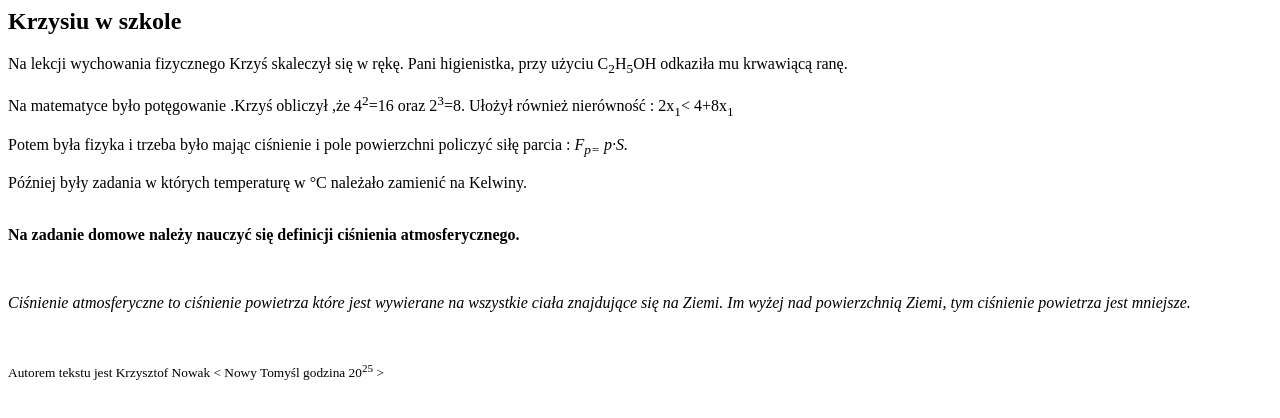
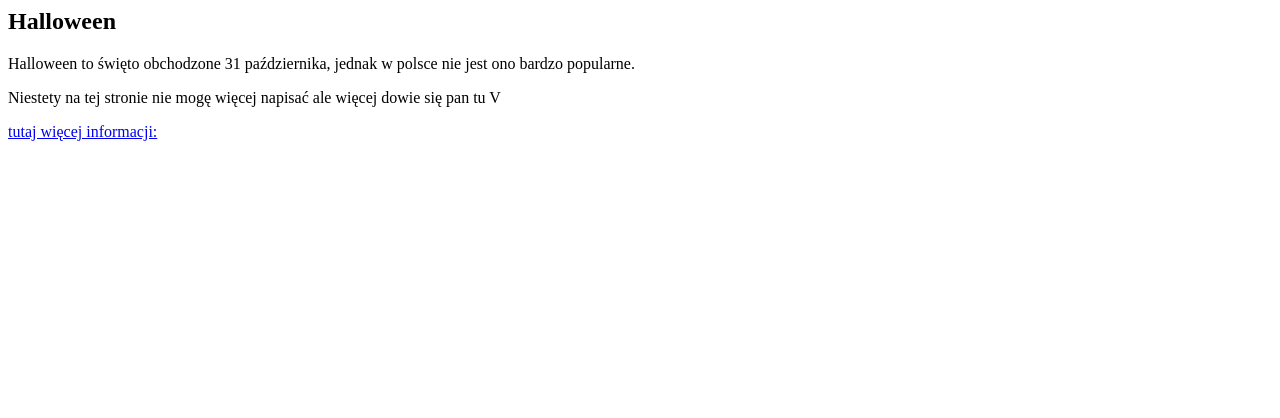
Before and after one commit to PawelekP/Halloween, a plain HTML site: page index.html in a window 1280 px wide. Drawn offline with Linux system fonts and the light colour scheme.

Commit message:
Update index.html

```diff
--- a/index.html
+++ b/index.html
@@ -1,23 +1,9 @@
 <body>
-    <strong><h2>Krzysiu w szkole</h2></strong>
+    <strong><h2>Halloween</h2></strong>
     <p></p>
-    <p>Na lekcji wychowania fizycznego Krzyś  skaleczył się w rękę. Pani higienistka, przy użyciu C<sub>2</sub>H<sub>5</sub>OH odkaziła mu krwawiącą ranę.</p>
+    <p>Halloween to święto obchodzone 31 października, jednak w polsce nie jest ono bardzo popularne.</p>
     <p></p>
-    <p>Na matematyce było potęgowanie .Krzyś obliczył ,że 4<sup>2</sup>=16 oraz 2<sup>3</sup>=8.  Ułożył również nierówność : 2x<sub>1</sub>&lt; 4+8x<sub>1</sub></p>
-    <p></p>
-    <p>Potem była fizyka i trzeba było mając ciśnienie i pole powierzchni policzyć siłę parcia : <i>F<sub>p=</sub> p·S. </i></p>
-    <p></p>
-    <p>Później były zadania w których temperaturę w °C należało zamienić na Kelwiny.</p>
-    <p></p>
-    <br>
-    <b>Na zadanie domowe należy nauczyć się definicji ciśnienia atmosferycznego.</b>
-
-    <p></p>
-    <br>
-    <p><dfn><em>Ciśnienie atmosferyczne to ciśnienie powietrza które jest wywierane na wszystkie ciała znajdujące się na Ziemi. Im wyżej nad powierzchnią Ziemi, tym ciśnienie powietrza jest mniejsze.</em></dfn></p>
-
-
-    <p><br></p>
-    <small>Autorem tekstu jest Krzysztof Nowak   &lt; Nowy Tomyśl godzina 20<sup>25</sup> &gt;</small>
+    <p>Niestety na tej stronie nie mogę więcej napisać ale więcej dowie się pan tu  V</p>
+   <a href="https://www.tiktok.com/@tzcew/video/7197475049291484421">tutaj więcej informacji:</a>
 
 </body></html>
```
